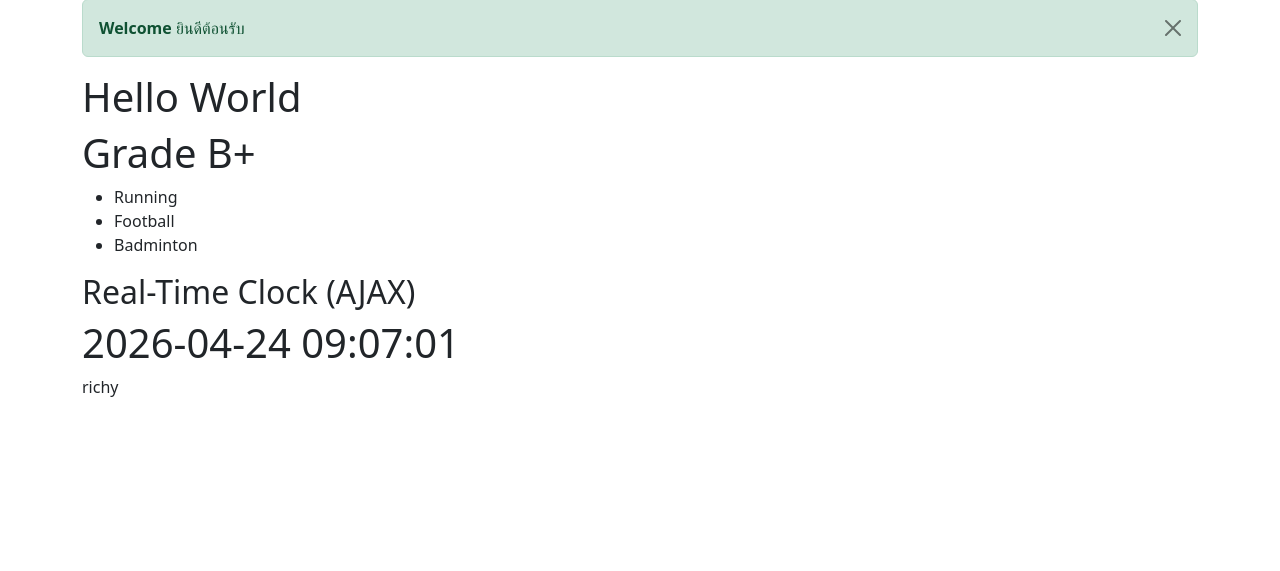
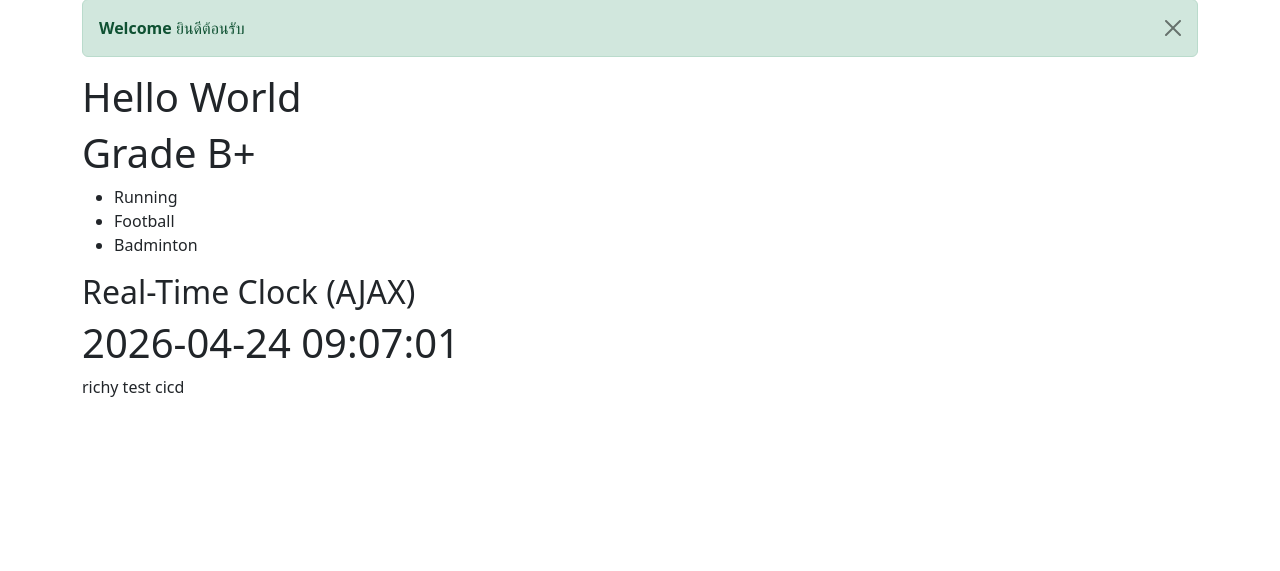
Before and after one commit to knksp18-stack/myweb, a FastAPI app: page / in a window 1280 px wide. Shown: the part 105-676 px from the top of the page. Run offline with FastAPI, Linux system fonts and the light colour scheme; the visitor is signed in with stand-in values (Sample User, id 1).

Commit message:
richy 16.06

```diff
--- a/templates/index.html
+++ b/templates/index.html
@@ -21,6 +21,7 @@
 <h1 id="datetime">Loading...</h1>
 
 richy
+test cicd
 <script>
 function loadDateTime() {
     fetch('/api/servertime')
--- a/templates/login.html
+++ b/templates/login.html
@@ -2,6 +2,7 @@
 
 
 {% block content %}
+test cicd
 <form action="/login" method="POST">
   <div class="mb-3">
   <label class="form-label">Username</label>
```
